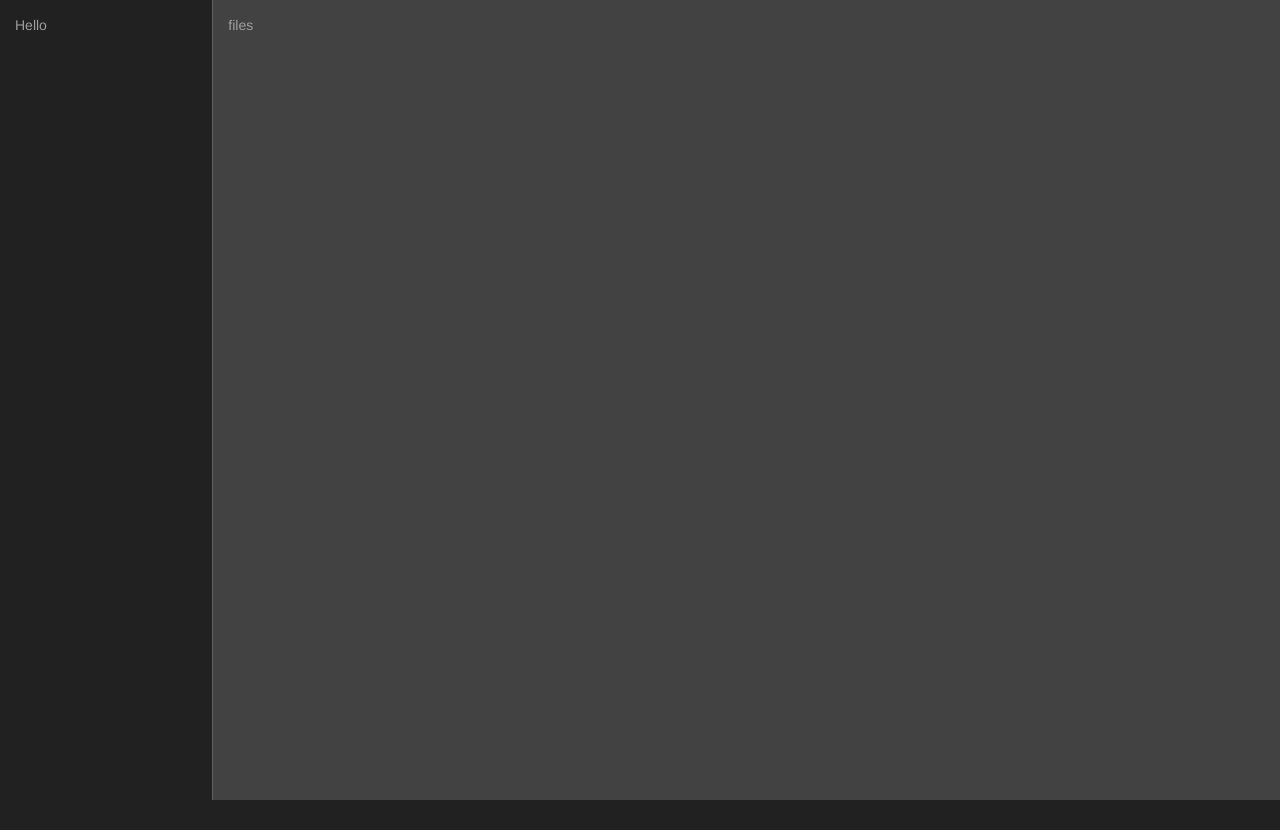
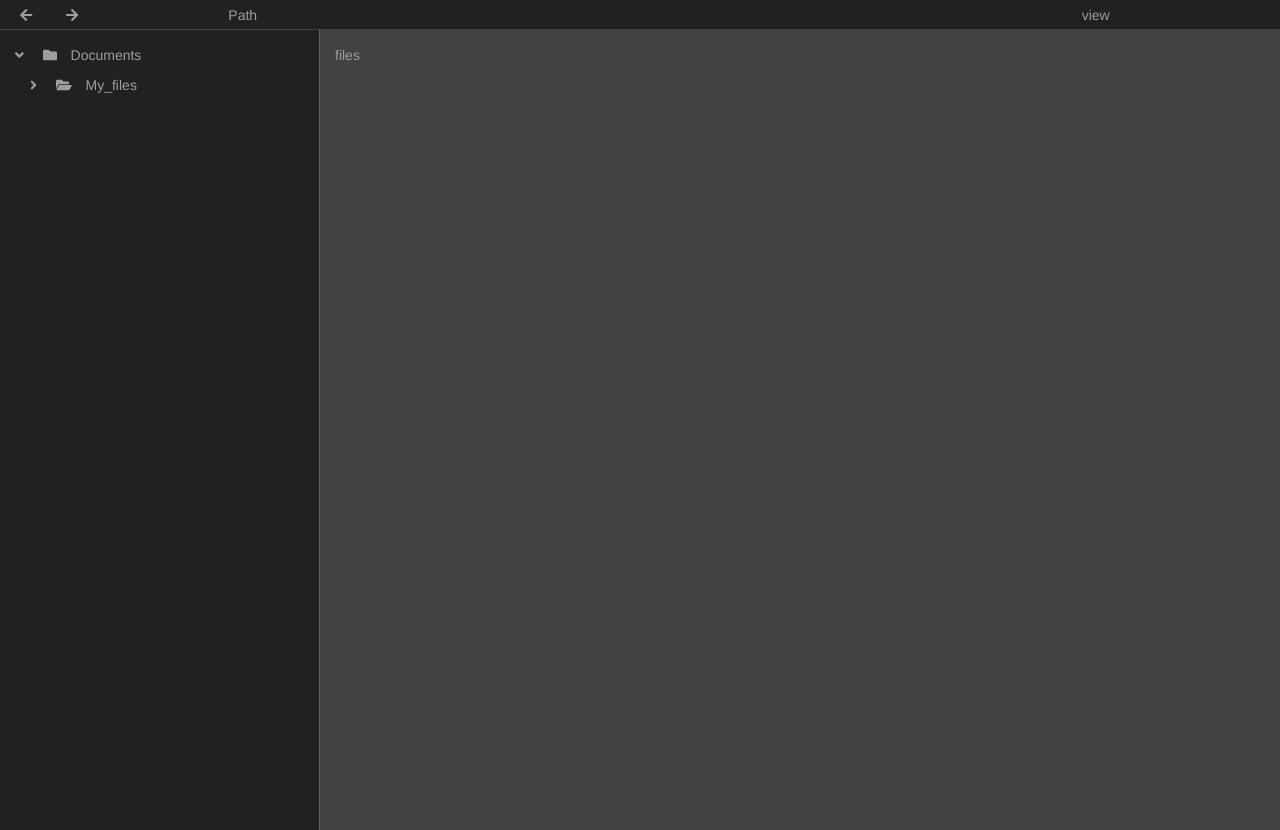
Before and after one commit to Kostargy/file-manager, a website: page index.html in a window 1280 px wide. Before the commit the page ends 800 px from the top, so only its background shows below. Drawn offline with Linux system fonts and the light colour scheme.

Commit message:
add folder html elements

```diff
--- a/assets/css/master.css
+++ b/assets/css/master.css
@@ -7,6 +7,12 @@ body {
   height: 100vh;
   margin-left: 0px;
   margin-right: 0px;
+}
+
+.top-bar {
+  height: 30px;
+  line-height: 30px;
+  border-bottom: 1px solid #424242;
 }
 
 .file-tree {
@@ -19,6 +25,13 @@ body {
   margin-top: 15px;
 }
 
+.folder {
+  margin-bottom: 10px;
+}
+
+.folder-name {
+  margin-left: 10px;
+}
 
 .folder-view {
   min-height: 100vh !important;
@@ -32,3 +45,19 @@ body {
   margin-left: 0px !important;
   margin-right: 0px !important;
 }
+
+
+.arrow {
+  margin-right: 15px;
+}
+
+.history-arrow {
+  display: inline;
+  margin-right: 20px;
+  padding: 5px;
+}
+
+
+.sub {
+  margin-left: 15px;
+}
--- a/index.html
+++ b/index.html
@@ -9,13 +9,38 @@
 
   </head>
   <body>
-      <div class="row">
-        <div class="col-md-2 file-tree">
-          <div class="folders">
-            Hello
+      <div class="row top-bar">
+        <div class="col-md-2">
+          <div class="history-arrow">
+            <i class="fas fa-arrow-left"></i>
+          </div>
+          <div class="history-arrow">
+            <i class="fas fa-arrow-right"></i>
           </div>
         </div>
-        <div class="col-md-10 folder-view">
+        <div class="col-md-8">
+          Path
+        </div>
+        <div class="col-md-2">
+          view
+        </div>
+      </div>
+      <div class="row">
+        <div class="col-md-3 file-tree">
+          <div class="folders">
+            <div class="folder">
+              <i class="fas fa-angle-down arrow"></i>
+              <i class="fas fa-folder"></i>
+              <span class="folder-name">Documents</span>
+            </div>
+            <div class="sub folder">
+              <i class="fas fa-angle-right arrow"></i>
+              <i class="fas fa-folder-open"></i>
+              <span class="folder-name">My_files</span>
+            </div>
+          </div>
+        </div>
+        <div class="col-md-9 folder-view">
           <div class="folders">
             files
           </div>
@@ -23,6 +48,7 @@
       </div>
 
   </body>
+  <script defer src="https://use.fontawesome.com/releases/v5.0.8/js/all.js"></script>
   <script type="text/javascript" src="assets/js/bootstrap.min.js"></script>
 
 </html>
```
